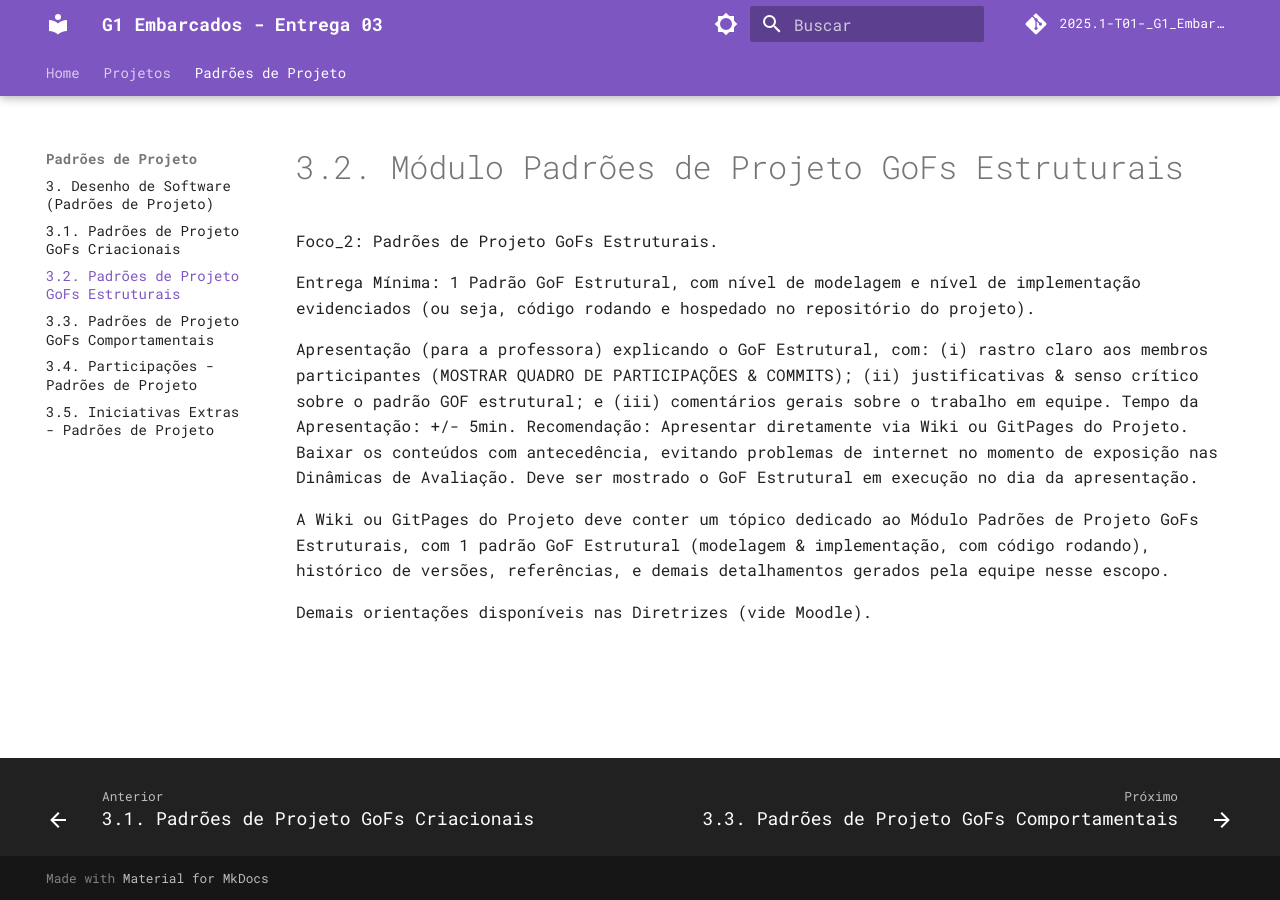
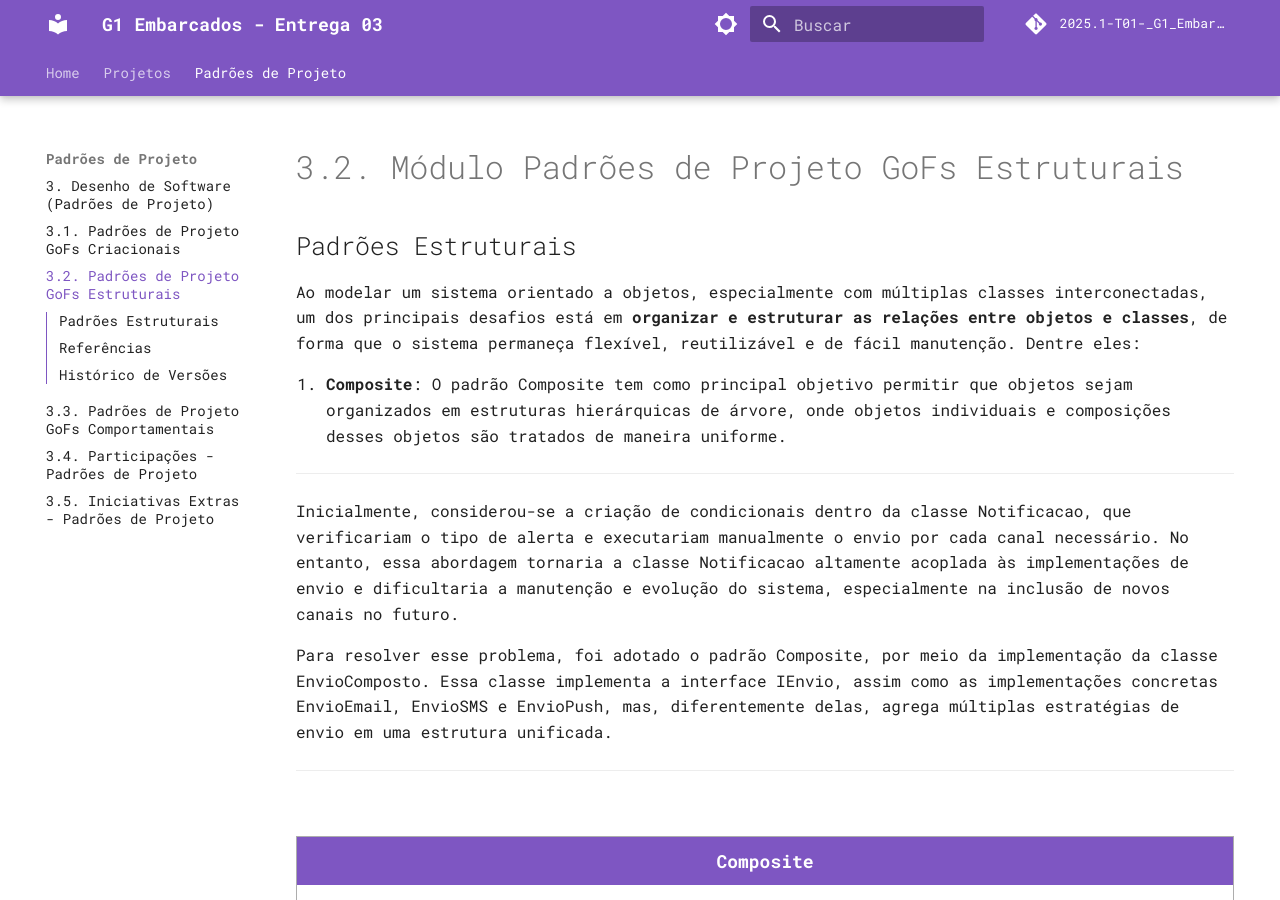
Before and after one commit to UnBArqDsw2025-1-Turma01/2025.1-T01-_G1_Embarcado_Entrega_03, an MkDocs documentation site: the page built from docs/PadroesDeProjeto/3.2.GoFsEstruturais.md, in a window 1280 px wide and 900 px high. Built offline with MkDocs 1.6.1 and Material for MkDocs 9.7.7, drawn with Linux system fonts in a browser that asks for light colours; comment, search, counter and statistics services are not loaded; some of the changed text lies outside the part shown.

Commit message:
feat : composite
Co-authored-by:  Altino Arthur <arthurrochamoreira@users.noreply.github.com>
Co-authored-by: Daniel de Sousa <daniel-de-sousa@users.noreply.github.com>

```diff
--- a/docs/PadroesDeProjeto/3.2.GoFsEstruturais.md
+++ b/docs/PadroesDeProjeto/3.2.GoFsEstruturais.md
@@ -1,4 +1,32 @@
 # 3.2. Módulo Padrões de Projeto GoFs Estruturais
+
+## Padrões Estruturais
+
+Ao modelar um sistema orientado a objetos, especialmente com múltiplas classes interconectadas, um dos principais desafios está em **organizar e estruturar as relações entre objetos e classes**, de forma que o sistema permaneça flexível, reutilizável e de fácil manutenção. Dentre eles:
+
+1. **Composite**: O padrão Composite tem como principal objetivo permitir que objetos sejam organizados em estruturas hierárquicas de árvore, onde objetos individuais e composições desses objetos são tratados de maneira uniforme.
+
+
+---
+
+Inicialmente, considerou-se a criação de condicionais dentro da classe Notificacao, que verificariam o tipo de alerta e executariam manualmente o envio por cada canal necessário. No entanto, essa abordagem tornaria a classe Notificacao altamente acoplada às implementações de envio e dificultaria a manutenção e evolução do sistema, especialmente na inclusão de novos canais no futuro.
+
+Para resolver esse problema, foi adotado o padrão Composite, por meio da implementação da classe EnvioComposto. Essa classe implementa a interface IEnvio, assim como as implementações concretas EnvioEmail, EnvioSMS e EnvioPush, mas, diferentemente delas, agrega múltiplas estratégias de envio em uma estrutura unificada.
+
+---
+
+<br>
+
+<div class="svg-embed-container" data-svg-path="../../assets/Composite.svg" data-title="Composite" style="height: 70vh;"></div>
+
+<br>
+
+<div style="text-align:center;">
+Autor: Altino Arthur, Márcio Henrique e Daniel de Sousa
+</div>
+
+
+<br>
 
 Foco_2: Padrões de Projeto GoFs Estruturais.
 
@@ -9,3 +37,15 @@ Apresentação (para a professora) explicando o GoF Estrutural, com: (i) rastro
 A Wiki ou GitPages do Projeto deve conter um tópico dedicado ao Módulo Padrões de Projeto GoFs Estruturais, com 1 padrão GoF Estrutural (modelagem & implementação, com código rodando), histórico de versões, referências, e demais detalhamentos gerados pela equipe nesse escopo.
 
 Demais orientações disponíveis nas Diretrizes (vide Moodle).
+
+
+## Referências
+
+Arquitetura e Desenho de Software - AULA - GOFS ESTRUTURAIS - Profa. Milene Serrano - Material em Slides. SERRANO, Milene. Acesso em: 30 de maio de 2025.
+
+
+## Histórico de Versões
+
+| Versão | Commit da Versão                  | Data       | Descrição               | Autor(es)                                                                                                                                              | Revisor(es)                                  | Descrição da Revisão | Commit da Revisão                |
+|:------:|:----------------------------------:|:----------:|:------------------------:|:------------------------------------------------------------------------------------------------------------------------------------------------------:|:--------------------------------------------:|:---------------------:|:-------------------------------:|
+| 1.0    | [Ver Commit](https://github.com/) | 10/04/2025 | Adição do diagrama       | [Altino Arthur](https://github.com/arthurrochamoreira), [Márcio Henrique](https://github.com/DeM4rcio) e [Daniel de Sousa](https://github.com/daniel-de-sousa) | [Revisor](https://github.com/)               | —                     | —                             |
```
Also changed, not shown: docs/assets/Composite.svg (added).
